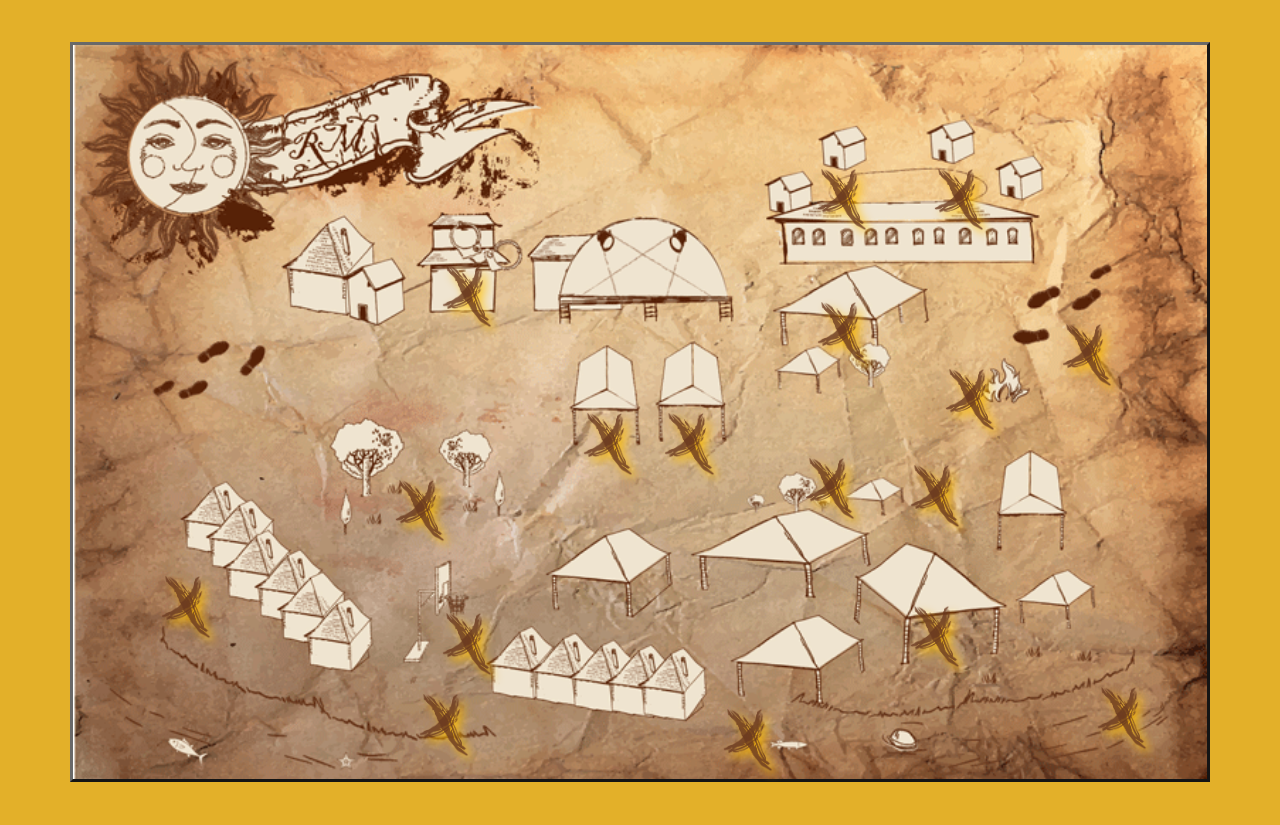
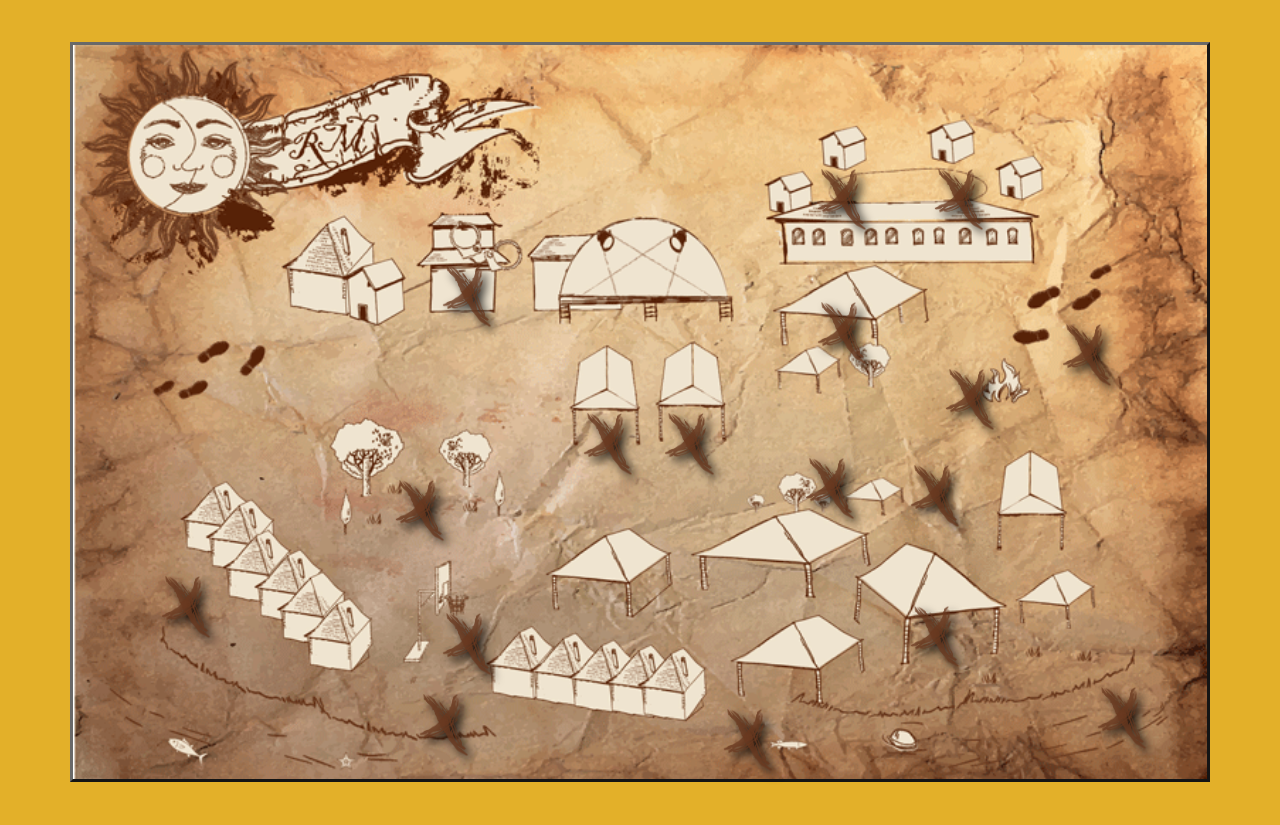
Before and after one commit to b02902078/msseed-test, a PHP site: page /map.php in a window 1280 px wide. Shown: the part 51-876 px from the top of the page. Run offline with PHP 8.4, Linux system fonts and the light colour scheme; data that the repository does not hold is empty.

Commit message:
change to black

```diff
--- a/css/map.css
+++ b/css/map.css
@@ -138,7 +138,7 @@
 }
 .map-marker-brown {
 	width: 4vw;
-	-moz-filter: drop-shadow(5px 5px 5px #FFBF00);
-	-webkit-filter: drop-shadow(5px 5px 5px #FFBF00);
-	filter: drop-shadow(5px 5px 5px #FFBF00);
+	-moz-filter: drop-shadow(5px 5px 5px #000000);
+	-webkit-filter: drop-shadow(5px 5px 5px #000000);
+	filter: drop-shadow(5px 5px 5px #000000);
 }
```
